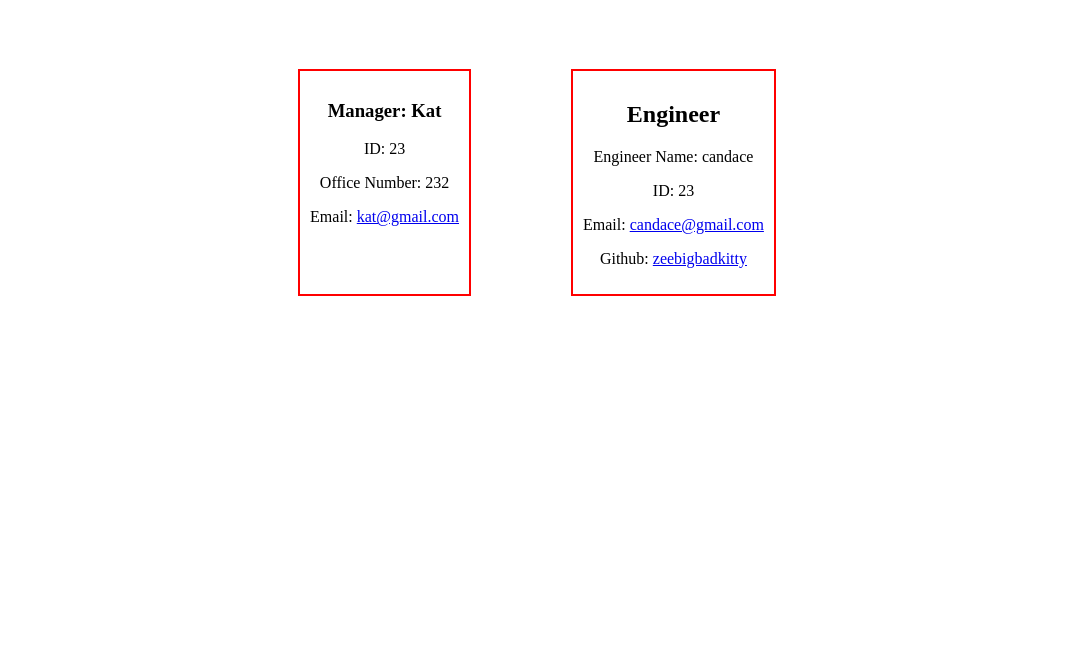
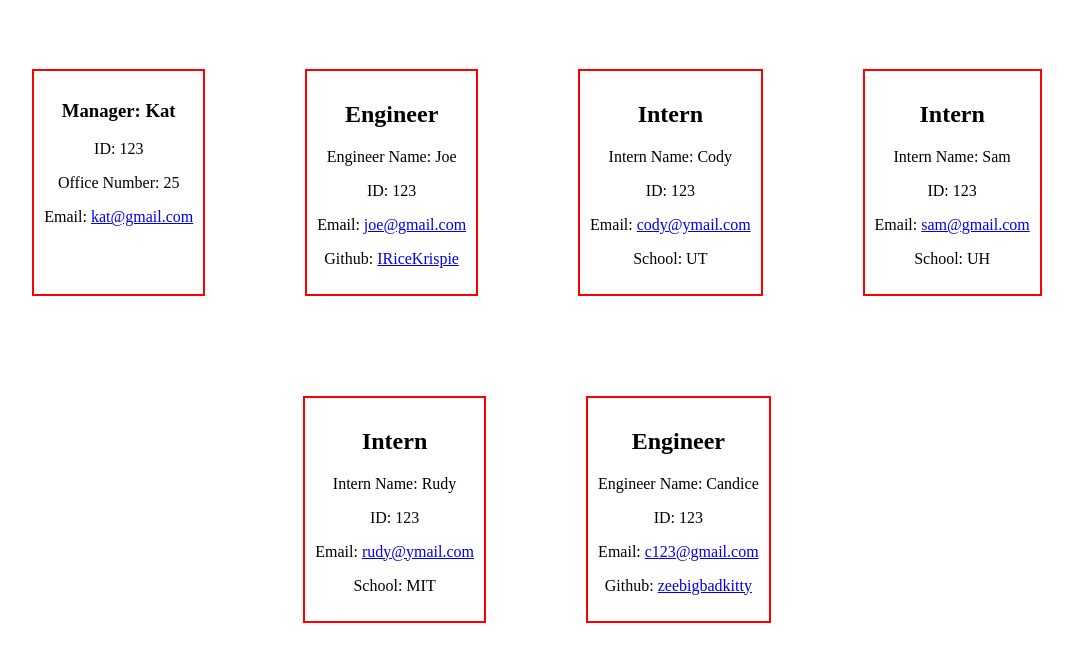
Before and after one commit to IRiceKrispie/OOP-challenge, a website: page dist/index.html in a window 1280 px wide. Shown: the part 61-722 px from the top of the page, without its empty margins (103-1176 px from the left). Drawn offline with Linux system fonts and the light colour scheme.

Commit message:
started readME

```diff
--- a/dist/index.html
+++ b/dist/index.html
@@ -12,13 +12,33 @@
             <div class="team-members">
                 <div class="member">
                 <h3>Manager: Kat</h3>
-                <p>ID: 23</p>
-                <p>Office Number: 232</p>
+                <p>ID: 123</p>
+                <p>Office Number: 25</p>
                 <p>Email: <a href="mailto:kat@gmail.com">kat@gmail.com</a></p></div><div class="member">
            <h2>Engineer</h2>
-           <p>Engineer Name: candace</p>
-           <p>ID: 23</p>
-           <p>Email: <a href="mailto:candace@gmail.com">candace@gmail.com</a></p>
+           <p>Engineer Name: Joe</p>
+           <p>ID: 123</p>
+           <p>Email: <a href="mailto:joe@gmail.com">joe@gmail.com</a></p>
+           <p>Github: <a href="https://github.com/IRiceKrispie" target="_blank" rel="noopener noreferrer">IRiceKrispie</a></p></div><div class="member">
+           <h2>Intern</h2>
+           <p>Intern Name: Cody</p>
+           <p>ID: 123</p>
+           <p>Email: <a href="mailto:cody@ymail.com">cody@ymail.com</a></p>
+           <p>School: UT</p></div><div class="member">
+           <h2>Intern</h2>
+           <p>Intern Name: Sam</p>
+           <p>ID: 123</p>
+           <p>Email: <a href="mailto:sam@gmail.com">sam@gmail.com</a></p>
+           <p>School: UH</p></div><div class="member">
+           <h2>Intern</h2>
+           <p>Intern Name: Rudy</p>
+           <p>ID: 123</p>
+           <p>Email: <a href="mailto:rudy@ymail.com">rudy@ymail.com</a></p>
+           <p>School: MIT</p></div><div class="member">
+           <h2>Engineer</h2>
+           <p>Engineer Name: Candice</p>
+           <p>ID: 123</p>
+           <p>Email: <a href="mailto:c123@gmail.com">c123@gmail.com</a></p>
            <p>Github: <a href="https://github.com/zeebigbadkitty" target="_blank" rel="noopener noreferrer">zeebigbadkitty</a></p></div>    </div>
             </body>
             </html>
```
Also changed, not shown: README.md, images/index.png (added).
